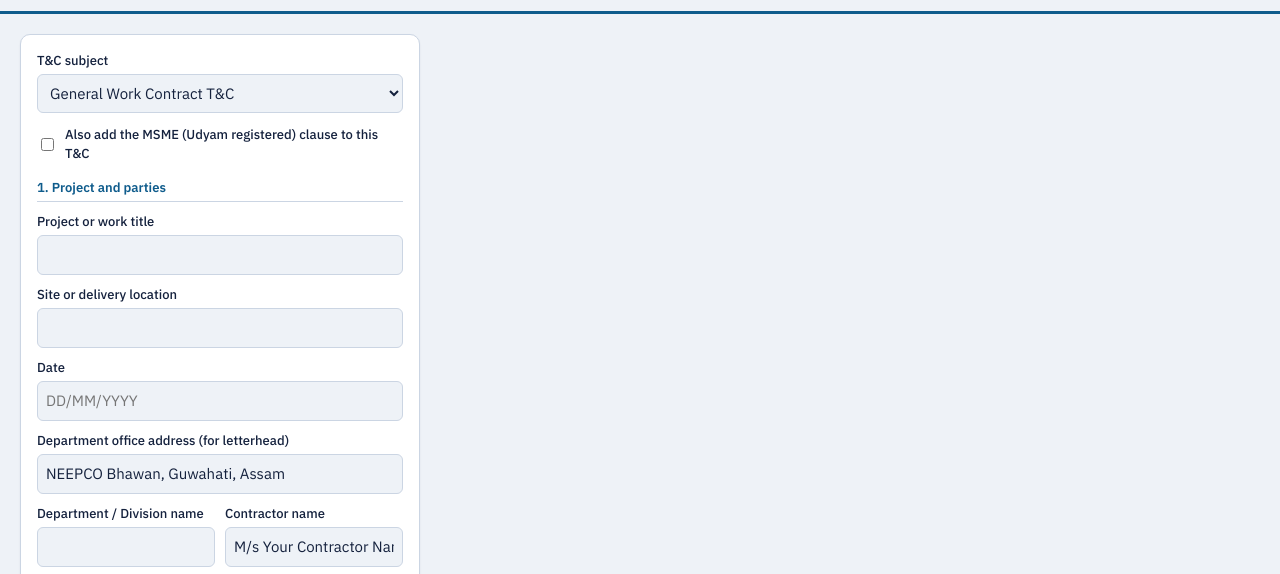
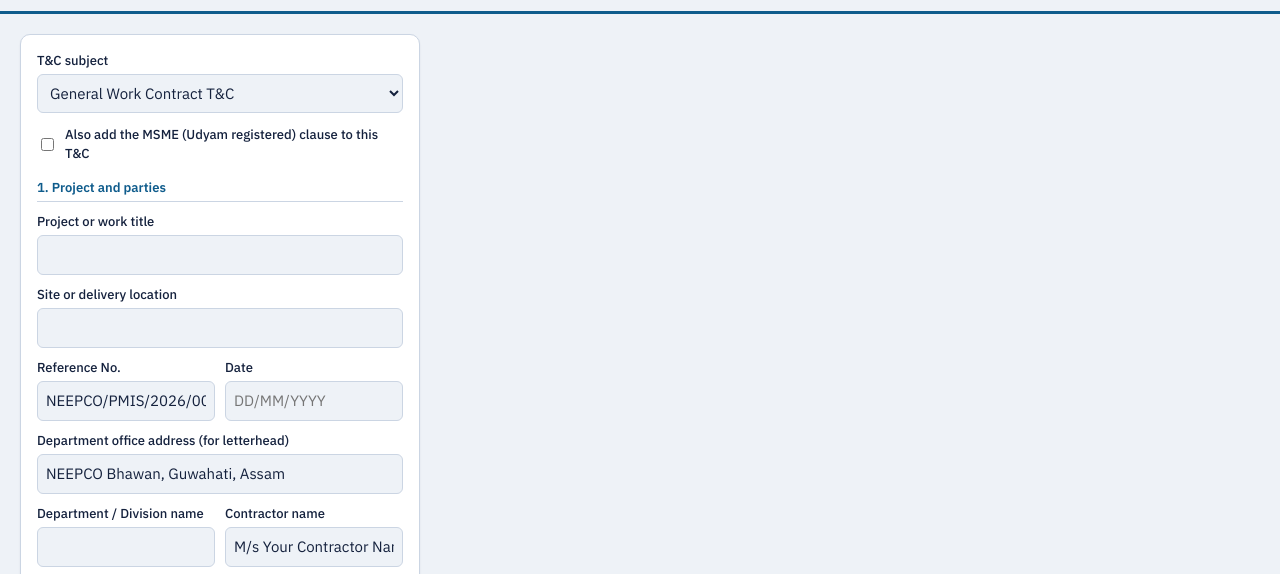
Before and after one commit to Premangkurportfolio/tc_generator, a plain HTML site: page index.html in a window 1280 px wide. Shown: the part 154-728 px from the top of the page. Drawn offline with Linux system fonts and the light colour scheme.

Commit message:
Update index.html

```diff
--- a/index.html
+++ b/index.html
@@ -126,7 +126,7 @@ section{min-width:0}
 <div id="mwrap" hidden><label for="udyam">Udyam registration number</label><input type="text" id="udyam"></div>
 <h2 class="grp">1. Project and parties</h2><label for="project">Project or work title</label><input type="text" id="project">
 <label for="location">Site or delivery location</label><input type="text" id="location">
-</div><div><label for="dt">Date</label><input type="text" id="dt" placeholder="DD/MM/YYYY"></div></div>
+<div class="row"><div><label for="ref">Reference No.</label><input type="text" id="ref" value="NEEPCO/PMIS/2026/001"></div><div><label for="dt">Date</label><input type="text" id="dt" placeholder="DD/MM/YYYY"></div></div>
 <label for="addr">Department office address (for letterhead)</label><input type="text" id="addr" value="NEEPCO Bhawan, Guwahati, Assam">
 <div class="row">
 <div><label for="p1">Department / Division name</label><input type="text" id="p1"></div>
```
